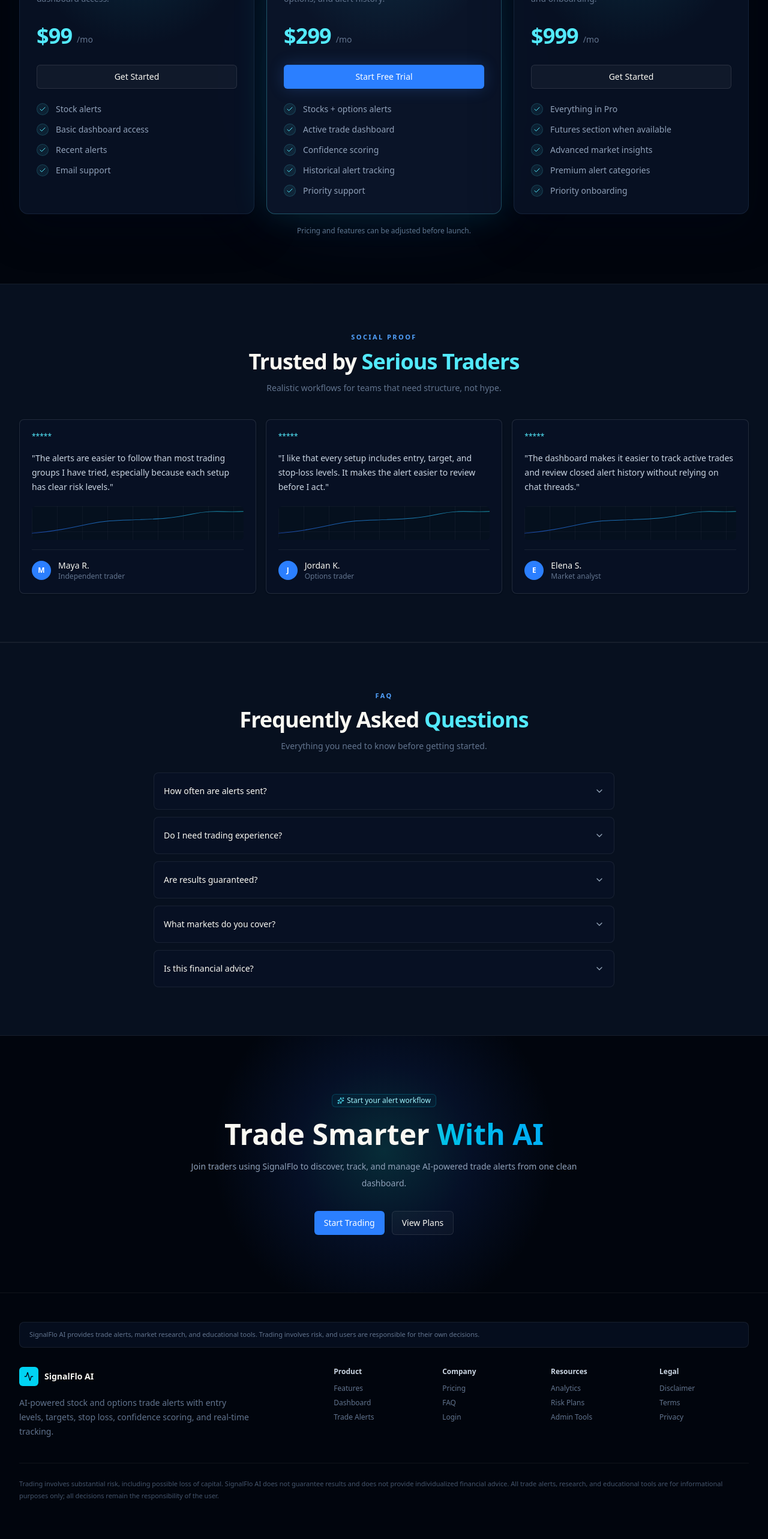
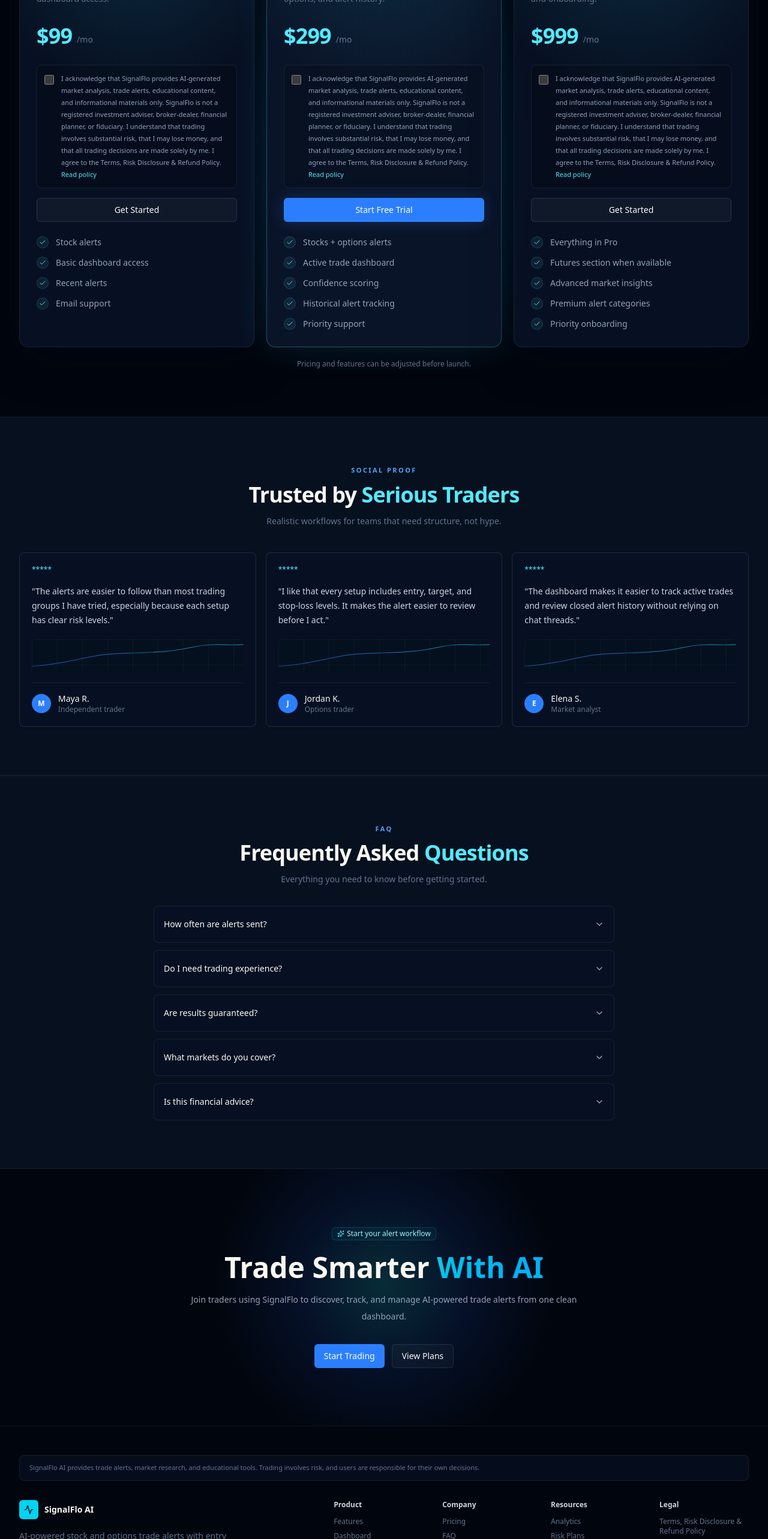
Before and after one commit to nybcardona-tech/signalflo-website, a React (Vite) app: page / in a window 1280 px wide. Shown: the part 3380-5946 px from the top of the page at 60% size. Built offline with nearby package versions, Linux system fonts and the light colour scheme.

Commit message:
Add legal page, risk disclosures, terms and refund policy

```diff
--- a/src/App.tsx
+++ b/src/App.tsx
@@ -40,6 +40,9 @@ import {
 import { cn } from "@/lib/utils"
 
 const APP_URL = "https://signal-flo-ai.vercel.app"
+const LEGAL_URL = "/legal"
+const LEGAL_ACKNOWLEDGMENT =
+  "I acknowledge that SignalFlo provides AI-generated market analysis, trade alerts, educational content, and informational materials only. SignalFlo is not a registered investment adviser, broker-dealer, financial planner, or fiduciary. I understand that trading involves substantial risk, that I may lose money, and that all trading decisions are made solely by me. I agree to the Terms, Risk Disclosure & Refund Policy."
 
 const tickerTape = [
   ["NVDA", "+2.84%", "up"],
@@ -162,6 +165,10 @@ const analyticsBars = [
 ]
 
 function App() {
+  if (window.location.pathname === LEGAL_URL) {
+    return <LegalPage />
+  }
+
   return (
     <main className="min-h-screen overflow-hidden bg-background text-foreground">
       <Navbar />
@@ -176,6 +183,78 @@ function App() {
       <Faq />
       <FinalCta />
       <Footer />
+    </main>
+  )
+}
+
+function LegalPage() {
+  return (
+    <main className="min-h-screen bg-background text-foreground">
+      <section className="relative overflow-hidden border-b border-white/[0.06] px-4 py-14 sm:px-6 lg:px-8">
+        <div className="absolute inset-0 bg-[radial-gradient(circle_at_50%_0%,rgba(34,211,238,0.16),transparent_35%),linear-gradient(180deg,#07111f_0%,#050914_100%)]" />
+        <div className="relative z-10 mx-auto max-w-4xl">
+          <a href="/" className="mb-8 inline-flex items-center gap-2 text-sm text-cyan-300 transition-colors hover:text-cyan-200">
+            <ArrowRight className="size-4 rotate-180" />
+            Back to SignalFlo
+          </a>
+          <Badge variant="outline" className="border-cyan-400/20 bg-cyan-400/5 text-cyan-200">
+            Legal
+          </Badge>
+          <h1 className="mt-5 text-4xl font-semibold tracking-tight sm:text-5xl">
+            Terms, Risk Disclosure & Refund Policy
+          </h1>
+          <p className="mt-4 max-w-2xl text-sm leading-7 text-slate-400">
+            Please review these terms carefully before using SignalFlo AI,
+            purchasing a plan, subscribing, or upgrading your account.
+          </p>
+        </div>
+      </section>
+
+      <section className="px-4 py-10 sm:px-6 sm:py-12 lg:px-8">
+        <div className="mx-auto grid max-w-4xl gap-5">
+          {[
+            [
+              "Informational and Educational Use Only",
+              "SignalFlo provides AI-generated market analysis, trade alerts, educational content, software tools, and informational materials only. SignalFlo does not provide individualized investment, tax, legal, accounting, or financial advice.",
+            ],
+            [
+              "No Adviser, Broker-Dealer, Planner, or Fiduciary Relationship",
+              "SignalFlo is not a registered investment adviser, broker-dealer, financial planner, or fiduciary. Use of SignalFlo does not create an advisory, brokerage, fiduciary, or planner-client relationship.",
+            ],
+            [
+              "Trading Risk Disclosure",
+              "Trading stocks, options, futures, crypto, ETFs, and other financial instruments involves substantial risk. You may lose money, including your entire principal. Market conditions can change quickly, and past examples, alerts, or analysis do not guarantee future results.",
+            ],
+            [
+              "User Responsibility",
+              "All trading and investment decisions are made solely by you. You are responsible for evaluating alerts, conducting your own research, managing risk, sizing positions, and deciding whether any trade idea is appropriate for your circumstances.",
+            ],
+            [
+              "No Performance Guarantees",
+              "SignalFlo does not guarantee profits, returns, win rates, income, successful trades, or specific outcomes. Any examples shown on the website or in the product are for product demonstration, educational, or informational purposes.",
+            ],
+            [
+              "Refund Policy",
+              "Subscription fees and plan purchases are generally non-refundable once access is provided, except where required by applicable law or expressly approved by SignalFlo in writing. Promotional, discounted, or partial-period payments may be non-refundable.",
+            ],
+            [
+              "Account and Subscription Terms",
+              "By purchasing, subscribing, or upgrading, you agree to pay the listed fees for the selected plan and to comply with all applicable SignalFlo terms, platform rules, and acceptable-use requirements.",
+            ],
+            [
+              "Acknowledgment",
+              LEGAL_ACKNOWLEDGMENT,
+            ],
+          ].map(([title, copy]) => (
+            <Card key={title} className="border-white/[0.07] bg-[#081225]/82">
+              <CardHeader className="p-5">
+                <CardTitle className="text-lg">{title}</CardTitle>
+                <CardDescription className="text-sm leading-7 text-slate-400">{copy}</CardDescription>
+              </CardHeader>
+            </Card>
+          ))}
+        </div>
+      </section>
     </main>
   )
 }
@@ -1070,8 +1149,23 @@ function Pricing() {
                 </div>
               </CardHeader>
               <CardContent className="relative z-10 px-6 pb-6 sm:px-7 sm:pb-7">
+                <form action={APP_URL} className="space-y-4">
+                  <label className="flex gap-3 rounded-lg border border-white/[0.07] bg-black/15 p-3 text-[11px] leading-5 text-slate-400">
+                    <input
+                      required
+                      type="checkbox"
+                      className="mt-1 size-4 shrink-0 accent-cyan-300"
+                      aria-label="Required legal acknowledgment"
+                    />
+                    <span>
+                      {LEGAL_ACKNOWLEDGMENT}{" "}
+                      <a href={LEGAL_URL} className="text-cyan-300 underline-offset-4 hover:underline">
+                        Read policy
+                      </a>
+                    </span>
+                  </label>
                   <Button
-                  asChild
+                    type="submit"
                     className={cn(
                       "h-10 w-full transition-all hover:-translate-y-0.5",
                       plan.name === "Pro"
@@ -1080,8 +1174,9 @@ function Pricing() {
                     )}
                     variant={plan.name === "Pro" ? "default" : "outline"}
                   >
-                  <a href={APP_URL}>{plan.cta}</a>
+                    {plan.cta}
                   </Button>
+                </form>
                 <div className="mt-6 space-y-3.5">
                   {plan.features.map((feature) => (
                     <div key={feature} className="flex items-center gap-3 text-sm text-slate-400">
@@ -1190,13 +1285,23 @@ function Footer() {
               ["Product", "Features", "Dashboard", "Trade Alerts"],
               ["Company", "Pricing", "FAQ", "Login"],
               ["Resources", "Analytics", "Risk Plans", "Admin Tools"],
-              ["Legal", "Disclaimer", "Terms", "Privacy"],
+              ["Legal", "Terms, Risk Disclosure & Refund Policy", "Disclaimer", "Privacy"],
             ].map(([head, ...links]) => (
               <div key={head}>
                 <p className="text-xs font-semibold text-slate-300">{head}</p>
                 <div className="mt-3 space-y-2">
                   {links.map((link) => (
-                    <a key={link} href={link === "Login" ? APP_URL : "#"} className="block text-xs text-slate-500 transition-colors hover:text-cyan-300">
+                    <a
+                      key={link}
+                      href={
+                        link === "Login"
+                          ? APP_URL
+                          : link === "Terms, Risk Disclosure & Refund Policy"
+                            ? LEGAL_URL
+                            : "#"
+                      }
+                      className="block text-xs text-slate-500 transition-colors hover:text-cyan-300"
+                    >
                       {link}
                     </a>
                   ))}
```
Also changed, not shown: 1 other file (tests, documents, lock files or other folders). Lines whose indentation alone changed are shown as unchanged.
